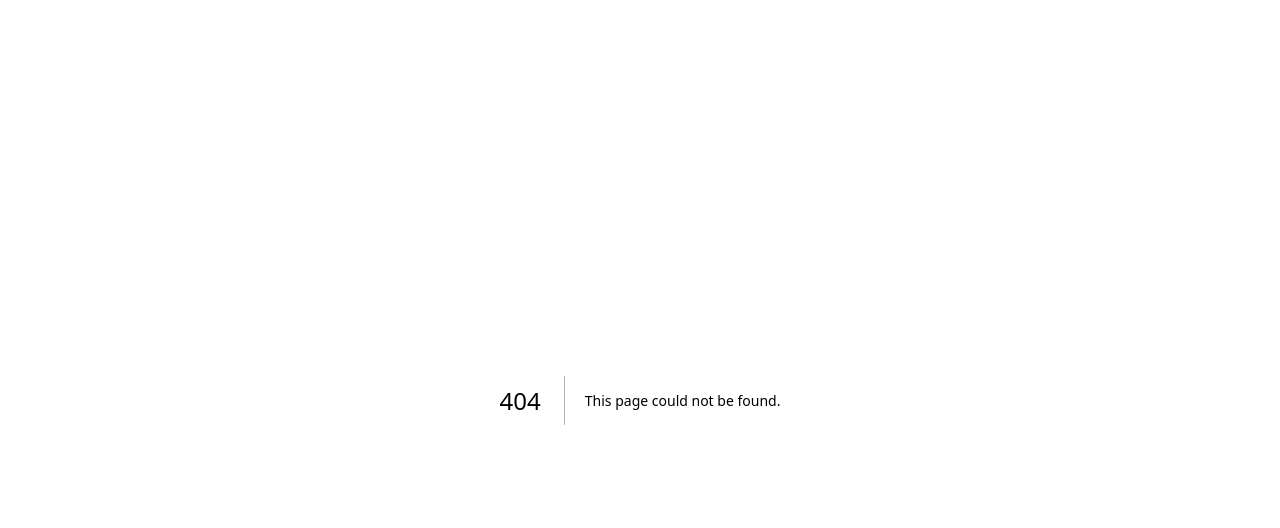
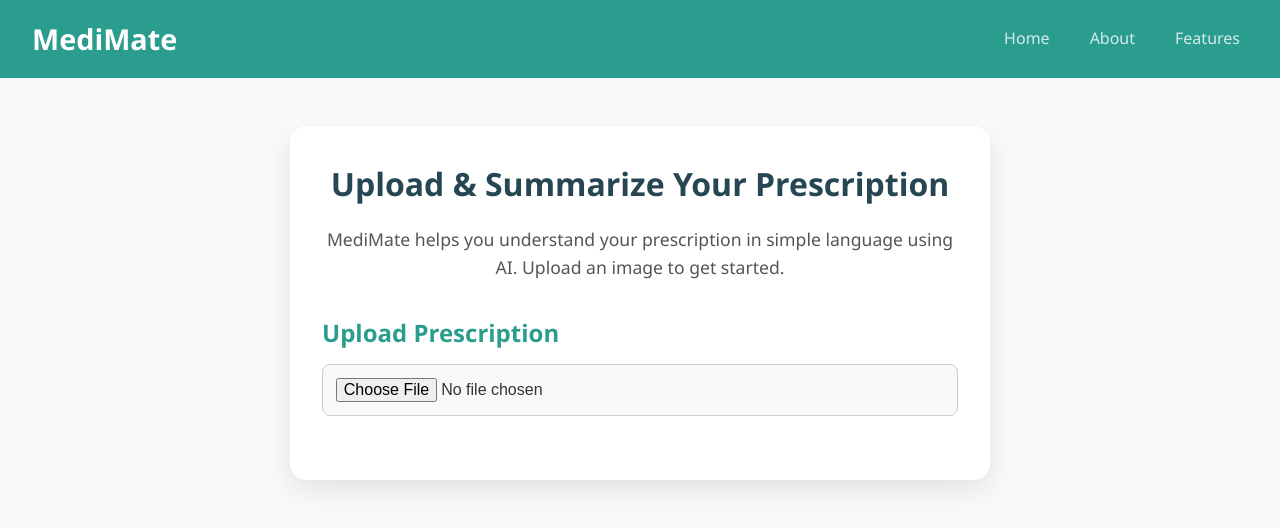
Before and after one commit to hemanthanilaa/medimate-app, a Next.js app: page /prescription in a window 1280 px wide. Before the commit this address had no page. Shown: the top 528 px of the page. Built offline with nearby package versions, Linux system fonts and the light colour scheme.

Commit message:
Prescription_example

```diff
--- /dev/null
+++ b/src/components/PrescriptionSummary.js
@@ -0,0 +1,28 @@
+import { useState, useEffect } from "react";
+import styles from "../styles/Prescription.module.css";
+
+export default function PrescriptionSummary({ data }) {
+  const [showSummary, setShowSummary] = useState(false);
+
+  useEffect(() => {
+    // only show if data is defined and has doctor/medicines
+    if (data && data.doctor && data.medicines?.length > 0) {
+      setShowSummary(true);
+    }
+  }, [data]);
+
+  if (!showSummary) return null;
+
+  return (
+    <div className={styles.summaryContainer}>
+      <h2 className={styles.sectionTitle}>Prescription Summary</h2>
+      <p className={styles.summaryText}><strong>Doctor:</strong> {data.doctor}</p>
+      <ul className={styles.medicineList}>
+        {data.medicines.map((med, i) => (
+          <li key={i}>{med}</li>
+        ))}
+      </ul>
+      <p className={styles.summaryText}><strong>Notes:</strong> {data.notes}</p>
+    </div>
+  );
+}
--- /dev/null
+++ b/src/components/PrescriptionUpload.js
@@ -0,0 +1,41 @@
+import { useState, useEffect } from "react";
+import styles from "../styles/Prescription.module.css";
+
+export default function PrescriptionUpload({ onUpload }) {
+  const [file, setFile] = useState(null);
+  const [isProcessing, setIsProcessing] = useState(false);
+
+  useEffect(() => {
+    if (file) {
+      setIsProcessing(true);
+      const timer = setTimeout(() => {
+        const summaryData = {
+  doctor: "Anushree",
+  medicines: ["Metformin 500mg", "Atorvastatin 10mg"],
+  notes: "Take with meals. Recheck sugar in 1 week."
+};
+
+        onUpload(summaryData);
+        setIsProcessing(false);
+      }, 2000);
+      return () => clearTimeout(timer);
+    }
+  }, [file]);
+
+  const handleChange = (e) => {
+    setFile(e.target.files[0]);
+  };
+
+  return (
+    <div className={styles.uploadContainer}>
+      <h2 className={styles.sectionTitle}>Upload Prescription</h2>
+      <input
+        type="file"
+        accept="image/*"
+        onChange={handleChange}
+        className={styles.uploadInput}
+      />
+      {isProcessing && <p className={styles.processingText}>🧠 Processing...</p>}
+    </div>
+  );
+}
--- /dev/null
+++ b/src/pages/prescription.js
@@ -0,0 +1,32 @@
+import Head from "next/head";
+import Layout from "../components/Layout";
+import { useState } from "react";
+import PrescriptionUpload from "../components/PrescriptionUpload";
+import PrescriptionSummary from "../components/PrescriptionSummary";
+import styles from "../styles/Prescription.module.css";
+
+export default function PrescriptionPage() {
+  const [summary, setSummary] = useState(null);
+
+  return (
+    <Layout>
+      <Head>
+        <title>Prescription AI – MediMate</title>
+        <meta name="description" content="Upload your prescription and let MediMate summarize it using AI." />
+      </Head>
+
+      <div className={styles.container}>
+        <h1 className={styles.title}> Upload & Summarize Your Prescription</h1>
+        <p className={styles.description}>
+          MediMate helps you understand your prescription in simple language using AI. Upload an image to get started.
+        </p>
+
+        {/* Upload component */}
+        <PrescriptionUpload onUpload={setSummary} />
+
+        {/* Summary component */}
+        <PrescriptionSummary data={summary} />
+      </div>
+    </Layout>
+  );
+}
--- /dev/null
+++ b/src/styles/Prescription.module.css
@@ -0,0 +1,69 @@
+.container {
+  max-width: 700px;
+  margin: 3rem auto;
+  padding: 2rem;
+  background: #ffffff;
+  border-radius: 16px;
+  box-shadow: 0 10px 30px rgba(0, 0, 0, 0.1);
+}
+
+.title {
+  font-size: 2rem;
+  text-align: center;
+  color: #264653;
+  margin-bottom: 1rem;
+}
+
+.description {
+  text-align: center;
+  font-size: 1.1rem;
+  color: #555;
+  margin-bottom: 2rem;
+}
+
+.uploadContainer {
+  margin-bottom: 2rem;
+}
+
+.sectionTitle {
+  font-size: 1.5rem;
+  margin-bottom: 0.75rem;
+  color: #2a9d8f;
+}
+
+.uploadInput {
+  padding: 0.8rem;
+  border-radius: 8px;
+  background: #f9f9f9;
+  border: 1px solid #ccc;
+  width: 100%;
+  cursor: pointer;
+  font-size: 1rem;
+}
+
+.processingText {
+  margin-top: 1rem;
+  color: #e76f51;
+  font-weight: 500;
+}
+
+.summaryContainer {
+  margin-top: 2rem;
+  padding: 1.5rem;
+  border-radius: 12px;
+  background-color: #f8f9fa;
+  box-shadow: 0 6px 16px rgba(0, 0, 0, 0.08);
+}
+
+.summaryText {
+  font-size: 1.05rem;
+  color: #444;
+  margin-bottom: 1rem;
+}
+
+.medicineList {
+  padding-left: 1.25rem;
+  list-style-type: disc;
+  color: #333;
+  margin-bottom: 1rem;
+}
```
Also changed, not shown: src/pages/get-started.js (+2 -29 lines).
